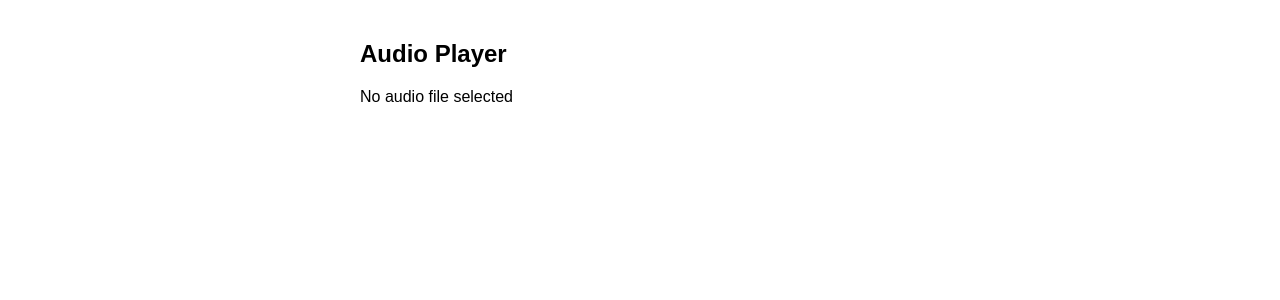
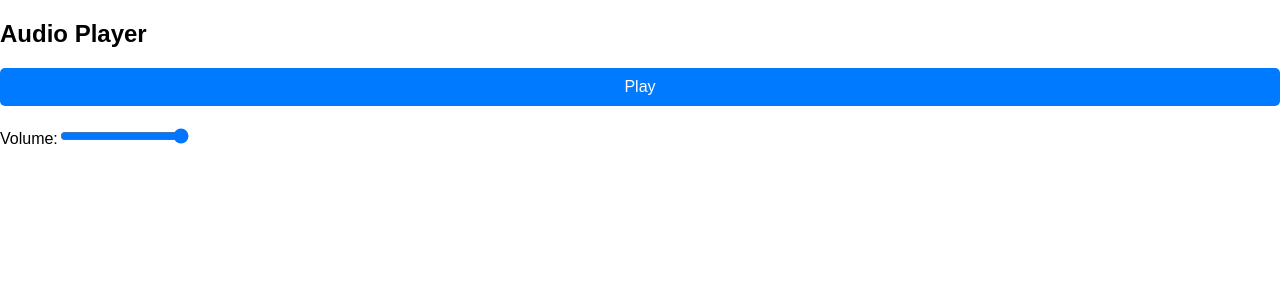
Before and after one commit to klmnkv/test_pleer, a React (Create React App) app: page /play/1 in a window 1280 px wide. Shown: the top 300 px of the page. Built offline with nearby package versions, Linux system fonts and the light colour scheme.

Commit message:
nice try

```diff
--- a/src/components/AudioPlayer.js
+++ b/src/components/AudioPlayer.js
@@ -1,4 +1,4 @@
-import React, { useRef, useEffect, useState } from 'react';
+import React, { useState, useEffect, useRef } from 'react';
 
 const AudioPlayer = ({ audioUrl }) => {
   const audioRef = useRef(null);
@@ -35,10 +35,10 @@ const AudioPlayer = ({ audioUrl }) => {
   };
 
   return (
-    <div className="player-container">
+    <div>
       <h2>Audio Player</h2>
-      <audio ref={audioRef} src={audioUrl} aria-label="Audio player for the selected file" />
-      <div className="controls">
+      <audio ref={audioRef} src={audioUrl} />
+      <div>
         <button onClick={handlePlayPauseClick} aria-label={isPlaying ? "Pause" : "Play"}>
           {isPlaying ? "Pause" : "Play"}
         </button>
@@ -50,7 +50,7 @@ const AudioPlayer = ({ audioUrl }) => {
             max="1"
             step="0.01"
             onChange={handleVolumeChange}
-            aria-label="Volume control"
+            aria-label="Volume"
           />
         </label>
       </div>
--- a/src/components/PlayerPage.js
+++ b/src/components/PlayerPage.js
@@ -1,19 +1,15 @@
 import React from 'react';
 import { useLocation } from 'react-router-dom';
+import AudioPlayer from './AudioPlayer';
 
 const PlayerPage = () => {
   const location = useLocation();
-  const params = new URLSearchParams(location.search);
-  const audioUrl = params.get('url');
+  const urlParams = new URLSearchParams(location.search);
+  const audioUrl = urlParams.get('url');
 
   return (
-    <div className="container">
-      <h2>Audio Player</h2>
-      {audioUrl ? (
-        <audio controls src={audioUrl} aria-label="Audio player for the selected file" />
-      ) : (
-        <p>No audio file selected</p>
-      )}
+    <div>
+      <AudioPlayer audioUrl={audioUrl} />
     </div>
   );
 };
```
